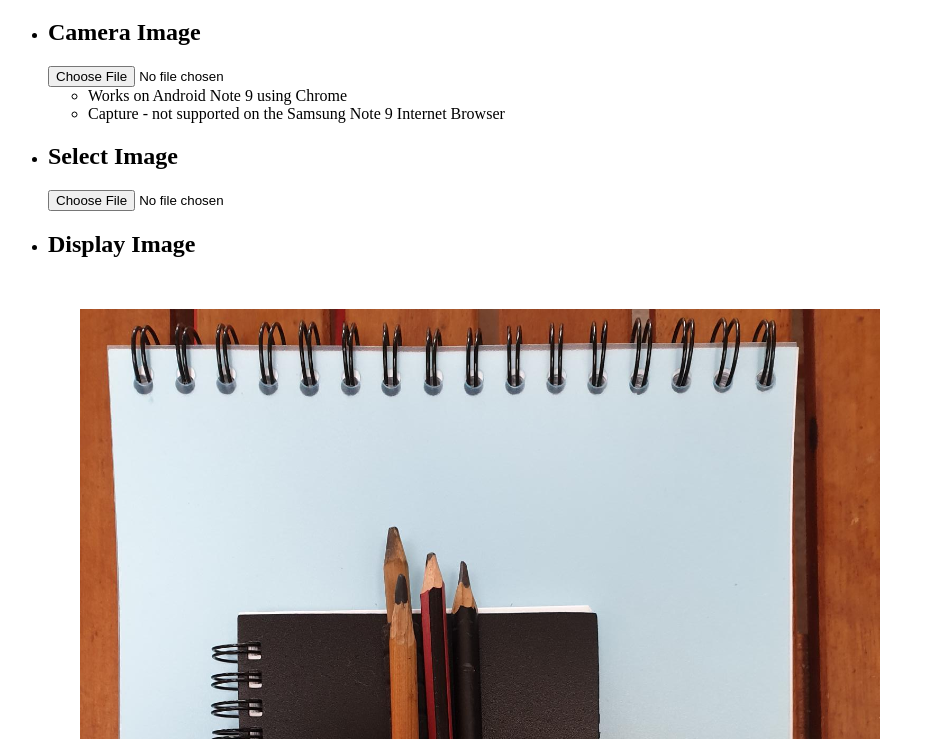
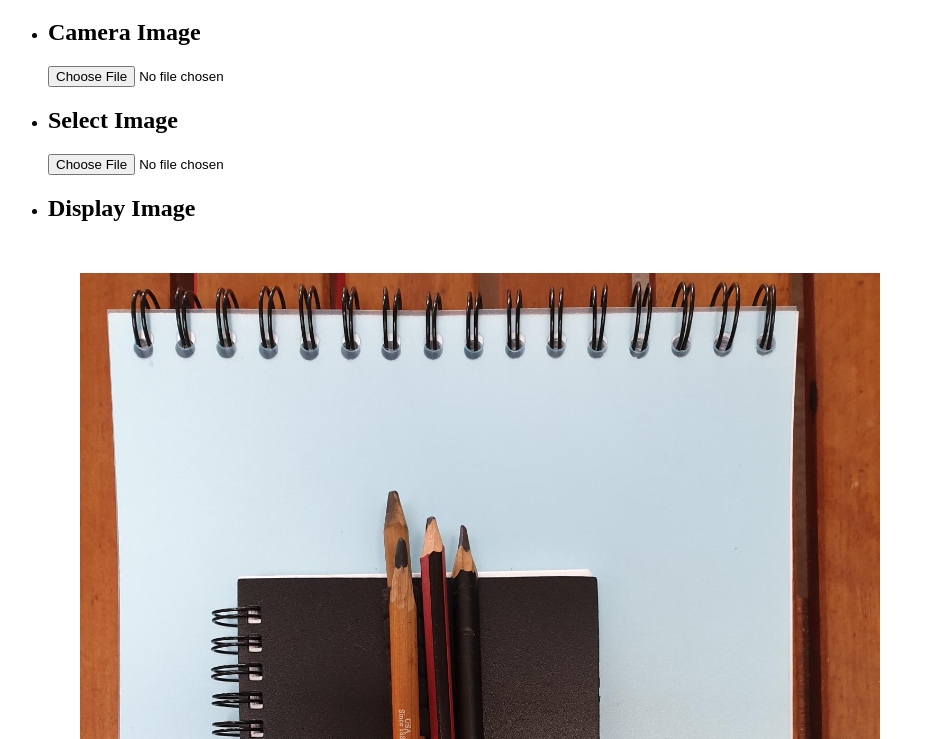
Before and after one commit to breakerbay/camera-webapi-examples, a plain HTML site: page index.html in a window 1280 px wide. Shown: the part 61-800 px from the top of the page, without its empty margins (0-934 px from the left). Drawn offline with Linux system fonts and the light colour scheme.

```diff
--- a/index.html
+++ b/index.html
@@ -21,12 +21,6 @@
         <h2>Camera Image</h2>
         <input class="card_input" type="file" accept="image/*" capture="camera"
                onchange="document.getElementById('output').src = window.URL.createObjectURL(this.files[0])"/>
-        <div>
-            <ul>
-                <li>Works on Android Note 9 using Chrome</li>
-                <li>Capture - not supported on the Samsung Note 9 Internet Browser</li>
-            </ul>
-        </div>
     </li>
     <li>
         <h2>Select Image</h2>
```
